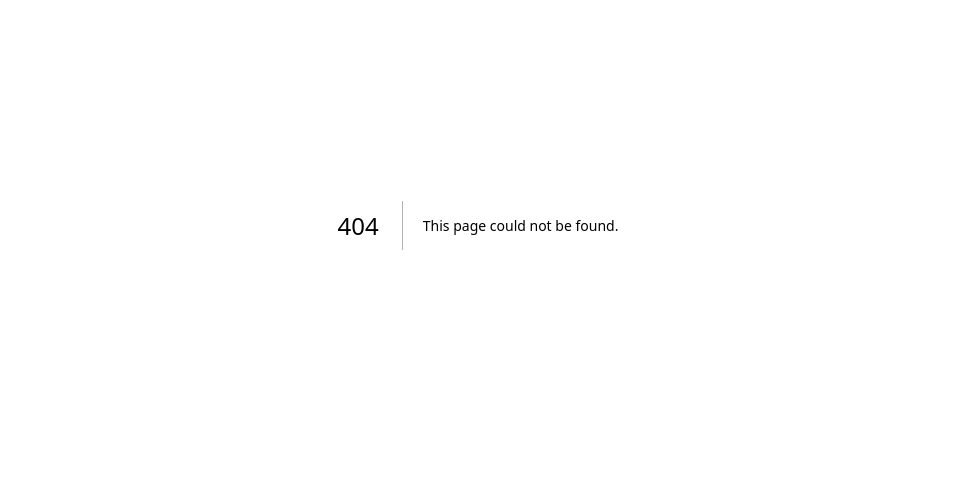
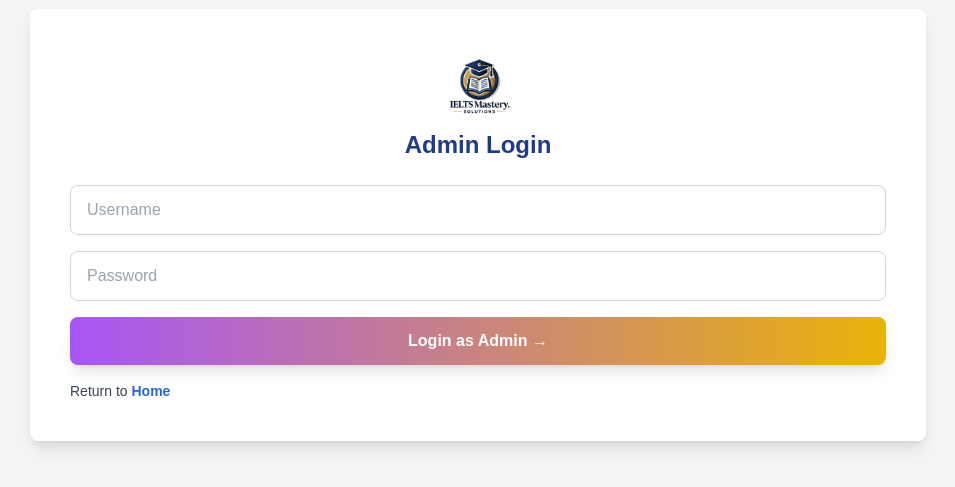
Before and after one commit to AmanShahzad1/ieltsmastery-main, a Next.js app in the folder ieltsmastery-main/: page /pages/adminLogin in a window 1280 px wide. Before the commit this address had no page. Shown: the part 175-662 px from the top of the page, without its empty margins (162-1117 px from the left). Built offline with nearby package versions, Linux system fonts and the light colour scheme.

Commit message:
Working condition 2

```diff
--- a/ieltsmastery-main/api/auth.js
+++ b/ieltsmastery-main/api/auth.js
@@ -15,3 +15,19 @@ export const registerUser = async (userData) => {
     }
   }
 };
+
+
+// Admin Login
+// Admin Login
+export const loginAdmin = async (username, password) => {
+  try {
+    const response = await axios.post(`${BASE_URL}/admin/login`, { username, password });
+    return response.data; // Return the server response (e.g., token and message)
+  } catch (error) {
+    if (error.response && error.response.data) {
+      throw new Error(error.response.data.message); // Use the backend-provided error message
+    } else {
+      throw new Error("An unknown error occurred. Please try again.");
+    }
+  }
+};
--- a/ieltsmastery-main/app/pages/Admin/page.tsx
+++ b/ieltsmastery-main/app/pages/Admin/page.tsx
@@ -1,7 +1,16 @@
-import Image from 'next/image';
+"use client"; // Ensures this component is a Client Component
+import Image from "next/image";
 import { FaRegUserCircle } from "react-icons/fa";
+import { useRouter } from "next/navigation";
 
 export default function AdminDashboard() {
+  const router = useRouter();
+
+  // Helper function for navigation
+  const navigateTo = (path: string) => {
+    router.push(path);
+  };
+
   return (
     <div className="min-h-screen bg-gray-100">
       {/* Header */}
@@ -13,12 +22,20 @@ export default function AdminDashboard() {
       {/* Main Content */}
       <div className="p-6 grid grid-cols-1 md:grid-cols-2 lg:grid-cols-3 gap-6">
         {/* Users Management */}
-        <div className="bg-white shadow-lg rounded-lg p-5 hover:shadow-xl transition duration-300">
+        <div
+          className="bg-white shadow-lg rounded-lg p-5 hover:shadow-xl transition duration-300 cursor-pointer"
+          onClick={() => navigateTo("/admin/users")}
+        >
           <div
             className="mx-auto flex items-center justify-center"
-            style={{ width: 100, height: 100, backgroundColor: '#03036D', borderRadius: '50%' }}
+            style={{
+              width: 100,
+              height: 100,
+              backgroundColor: "#03036D",
+              borderRadius: "50%",
+            }}
           >
-            <FaRegUserCircle style={{ color: 'white', width: 60, height: 60 }} />
+            <FaRegUserCircle style={{ color: "white", width: 60, height: 60 }} />
           </div>
           <h2 className="text-xl font-bold text-center mt-3 text-gray-800">Users Management</h2>
           <p className="text-gray-600 text-center">
@@ -27,7 +44,10 @@ export default function AdminDashboard() {
         </div>
 
         {/* Manage Reading Test */}
-        <div className="bg-white shadow-lg rounded-lg p-5 hover:shadow-xl transition duration-300">
+        <div
+          className="bg-white shadow-lg rounded-lg p-5 hover:shadow-xl transition duration-300 cursor-pointer"
+          onClick={() => navigateTo("/pages/Admins_Reading_test")}
+        >
           <Image
             src="/icons/reading.png"
             alt="Manage Reading Test"
@@ -42,7 +62,10 @@ export default function AdminDashboard() {
         </div>
 
         {/* Manage Speaking Test */}
-        <div className="bg-white shadow-lg rounded-lg p-5 hover:shadow-xl transition duration-300">
+        <div
+          className="bg-white shadow-lg rounded-lg p-5 hover:shadow-xl transition duration-300 cursor-pointer"
+          onClick={() => navigateTo("/admin/tests/speaking")}
+        >
           <Image
             src="/icons/speaking.png"
             alt="Manage Speaking Test"
@@ -57,7 +80,10 @@ export default function AdminDashboard() {
         </div>
 
         {/* Manage Listening Test */}
-        <div className="bg-white shadow-lg rounded-lg p-5 hover:shadow-xl transition duration-300">
+        <div
+          className="bg-white shadow-lg rounded-lg p-5 hover:shadow-xl transition duration-300 cursor-pointer"
+          onClick={() => navigateTo("/admin/tests/listening")}
+        >
           <Image
             src="/icons/listening.png"
             alt="Manage Listening Test"
@@ -72,7 +98,10 @@ export default function AdminDashboard() {
         </div>
 
         {/* Manage Writing Test */}
-        <div className="bg-white shadow-lg rounded-lg p-5 hover:shadow-xl transition duration-300">
+        <div
+          className="bg-white shadow-lg rounded-lg p-5 hover:shadow-xl transition duration-300 cursor-pointer"
+          onClick={() => navigateTo("/admin/tests/writing")}
+        >
           <Image
             src="/icons/writing.png"
             alt="Manage Writing Test"
--- a/ieltsmastery-main/app/pages/Dashboard/page.tsx
+++ b/ieltsmastery-main/app/pages/Dashboard/page.tsx
@@ -1,7 +1,12 @@
+"use client"; // Ensure this is a client component
+
 import React from "react";
+import { useRouter } from "next/navigation"; // Use the App Router's navigation
 import styles from "./dashboard.module.css";
 
 const Dashboard: React.FC = () => {
+  const router = useRouter();
+
   const barData = [
     { date: "14, Jan", value: 44 },
     { date: "21, Jan", value: 50 },
@@ -13,7 +18,16 @@ const Dashboard: React.FC = () => {
     { date: "2, May", value: 90 },
   ];
 
-  const testCategories = ["Listening", "Reading", "Writing", "Speaking"];
+  const testCategories = [
+    { name: "Listening", route: "/tests/listening" },
+    { name: "Reading", route: "/tests/reading" },
+    { name: "Writing", route: "/tests/writing" },
+    { name: "Speaking", route: "/tests/speaking" },
+  ];
+
+  const handleNavigation = (route: string) => {
+    router.push(route); // Navigate to the desired route
+  };
 
   return (
     <div className={styles.dashboardContainer}>
@@ -73,33 +87,24 @@ const Dashboard: React.FC = () => {
           {/* Left Content */}
           <div className={styles.leftContent}>
             {/* Today's Tests */}
-            {/* <section className={styles.card}>
-              <h2 className={styles.cardTitle}>Today's Tests</h2>
-              <p className={styles.cardSubtitle}>(11/11/2024)</p>
-              <div className={styles.testCategories}>
-                {testCategories.map((test, index) => (
-                  <button key={index} className={styles.testButton}>
-                    {test}
-                  </button>
-                ))}
-              </div>
-              <button className={styles.viewPastTests}>View Past Tests</button>
-            </section> */}
-            {/* Today's Tests */}
             <section className={styles.card}>
               <h2 className={styles.cardTitle}>Today's Tests</h2>
               <p className={styles.cardSubtitle}>(11/11/2024)</p>
               <div className={styles.testCategories}>
                 {testCategories.map((test, index) => (
-                  <button key={index} className={styles.testButton}>
+                  <button
+                    key={index}
+                    className={styles.testButton}
+                    onClick={() => handleNavigation(test.route)}
+                  >
                     <img
-                      src={`/icons/${test
+                      src={`/icons/${test.name
                         .toLowerCase()
                         .replace(/\s+/g, "-")}.png`}
-                      alt={`${test} icon`}
+                      alt={`${test.name} icon`}
                       className={styles.icon}
                     />
-                    {test}
+                    {test.name}
                   </button>
                 ))}
               </div>
--- /dev/null
+++ b/ieltsmastery-main/app/pages/adminLogin/page.tsx
@@ -0,0 +1,78 @@
+"use client";
+import { useState } from "react";
+import Link from "next/link";
+import { loginAdmin } from "@/api/auth"; // Import the admin login API function
+
+export default function AdminLoginPage() {
+  const [formData, setFormData] = useState({ username: "", password: "" });
+  const [error, setError] = useState("");
+  const [success, setSuccess] = useState("");
+
+  const handleChange = (e: React.ChangeEvent<HTMLInputElement>) => {
+    const { name, value } = e.target;
+    setFormData({ ...formData, [name]: value });
+  };
+
+  const handleSubmit = async (e: React.FormEvent<HTMLFormElement>) => {
+    e.preventDefault();
+    try {
+      const data = await loginAdmin(formData.username, formData.password);
+      setSuccess(data.message); // Use the backend-provided success message
+      setError("");
+      localStorage.setItem("adminToken", data.token);
+      window.location.href = "/pages/Admin"; // Redirect to the admin dashboard
+    } catch (err: unknown) {
+      if (err instanceof Error) {
+        setError(err.message); // Use the backend-provided error message
+      } else {
+        setError("An unknown error occurred.");
+      }
+      setSuccess("");
+    }
+  };
+
+  return (
+    <div className="min-h-screen w-full flex items-center justify-center bg-gray-100">
+      <div className="bg-white shadow-lg rounded-lg p-10 max-w-4xl w-full">
+        <div className="text-center mb-6">
+          <img src="/Logo.png" alt="Admin Logo" className="mx-auto w-20" />
+          <h1 className="text-2xl font-bold text-blue-900">Admin Login</h1>
+        </div>
+        <form onSubmit={handleSubmit}>
+          <input
+            type="text"
+            name="username"
+            value={formData.username}
+            onChange={handleChange}
+            placeholder="Username"
+            className="w-full mb-4 px-4 py-3 border border-gray-300 rounded-lg text-gray-700 focus:outline-none focus:ring-2 focus:ring-blue-500"
+          />
+          <div className="relative">
+            <input
+              type="password"
+              name="password"
+              value={formData.password}
+              onChange={handleChange}
+              placeholder="Password"
+              className="w-full px-4 py-3 border border-gray-300 rounded-lg text-gray-700 focus:outline-none focus:ring-2 focus:ring-blue-500"
+            />
+          </div>
+          <button
+            type="submit"
+            className="w-full mt-4 py-3 bg-gradient-to-r from-purple-500 to-yellow-500 text-white font-semibold rounded-lg shadow-lg hover:opacity-90"
+          >
+            Login as Admin →
+          </button>
+        </form>
+        {error && <p className="mt-4 text-sm text-red-600">{error}</p>}
+        {success && <p className="mt-4 text-sm text-green-600">{success}</p>}
+        <p className="mt-4 text-sm text-gray-700">
+          Return to{" "}
+          <Link href="/" className="text-blue-600 font-semibold">
+            Home
+          </Link>
+        </p>
+      </div>
+    </div>
+  );
+}
```
Also changed, not shown: ieltsmastery-main/api/admin.js (added, +21 -0 lines), ieltsmastery-main/app/tests/reading/page.tsx (renamed from ieltsmastery-main/app/pages/readingTest/page.tsx).
